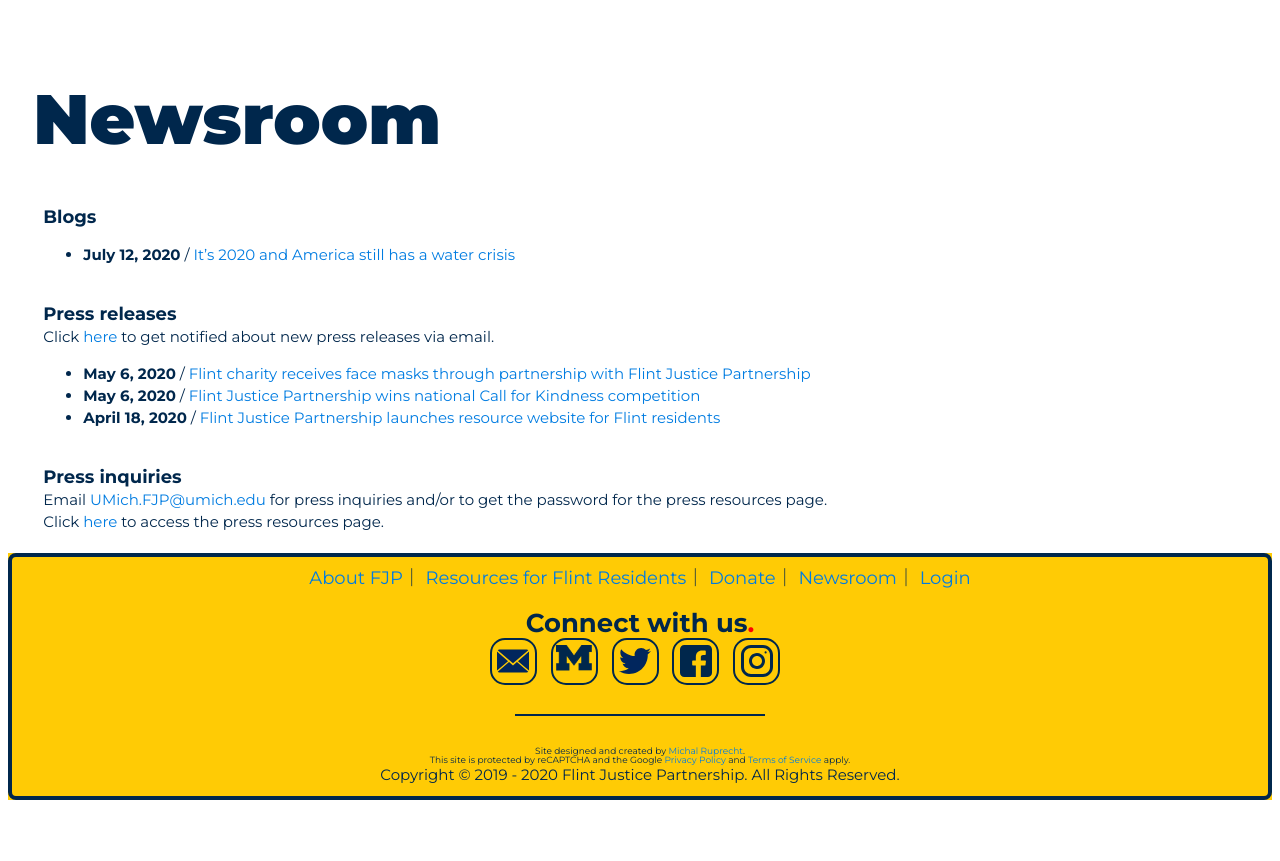
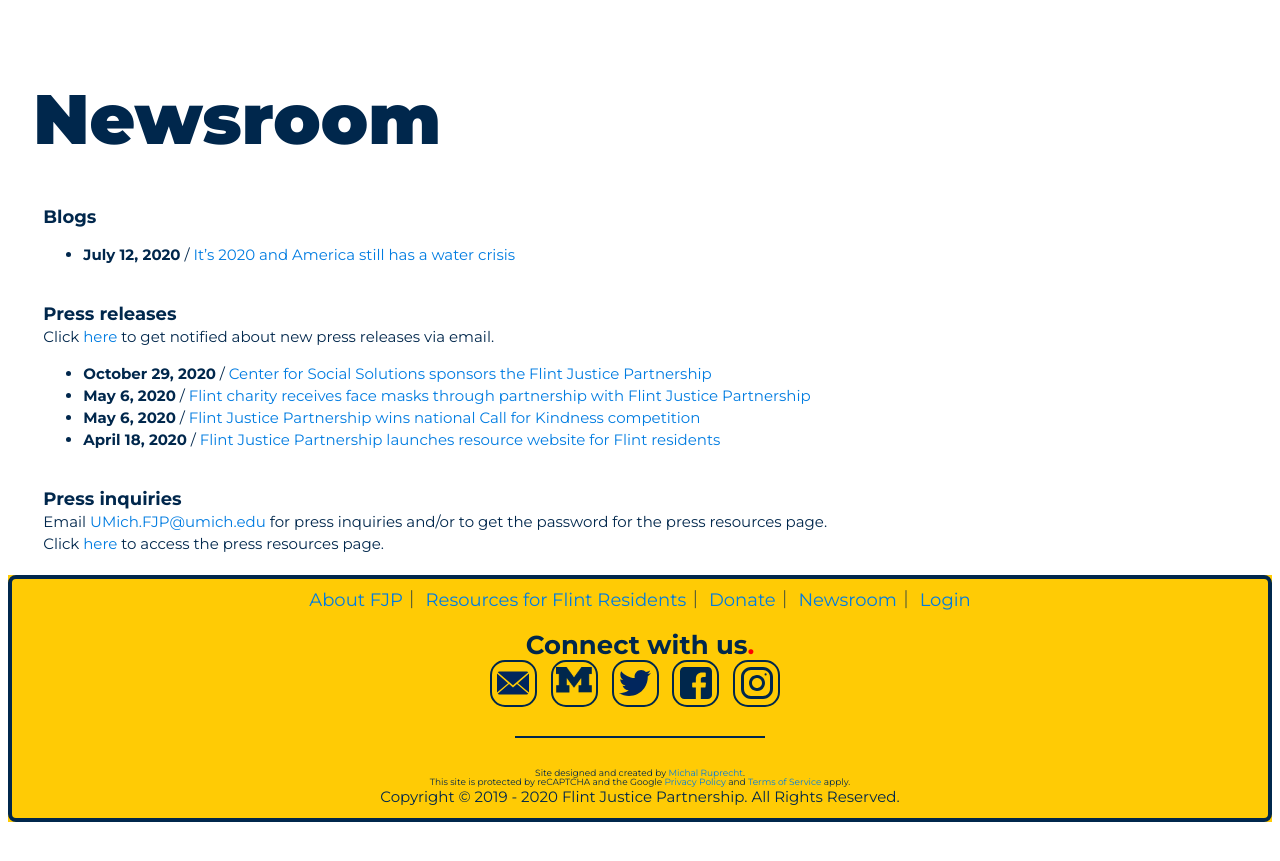
Before and after one commit to umichfjp/umichfjp.github.io, a Jekyll site: the page built from pages/newsroom.html, in a window 1280 px wide. Shown: the top 861 px of the page. Built offline with Jekyll 4.4.1, drawn with Linux system fonts in a browser that asks for light colours.

Commit message:
Update newsroom.html

```diff
--- a/pages/newsroom.html
+++ b/pages/newsroom.html
@@ -21,6 +21,7 @@ title: FJP Newsroom
           <br><b><big>Press releases</big></b>
           <br>Click <a href="https://docs.google.com/forms/d/e/1FAIpQLSdyL44M8ccX05yXUFsX4MAoCrxSNz_MnNdpnqAc_EjSW3E-Tw/viewform" target="_blank">here</a> to get notified about new press releases via email.
           <ul>
+            <li><b>October 29, 2020</b> / <a href="https://umichfjp.github.io/pages/press_releases/center_for_social_solutions_sponsors_the_flint_justice_partnership.html" target="_blank">Center for Social Solutions sponsors the Flint Justice Partnership</a></li>
             <li><b>May 6, 2020</b> / <a href="https://umichfjp.github.io/pages/press_releases/flint_charity_receives_face_masks_through_partnership_with_Flint_Justice_Partnership.html">Flint charity receives face masks through partnership with Flint Justice Partnership</a></li>
             <li><b>May 6, 2020</b> / <a href="https://umichfjp.github.io/pages/press_releases/flint_justice_partnership_wins_national_call_for_kindness_competition.html">Flint Justice Partnership wins national Call for Kindness competition</a></li>
             <li><b>April 18, 2020</b> / <a href="https://umichfjp.github.io/pages/press_releases/flint_justice_partnership_launches_resource_website_for_flint_residents.html">Flint Justice Partnership launches resource website for Flint residents</a></li>
```
